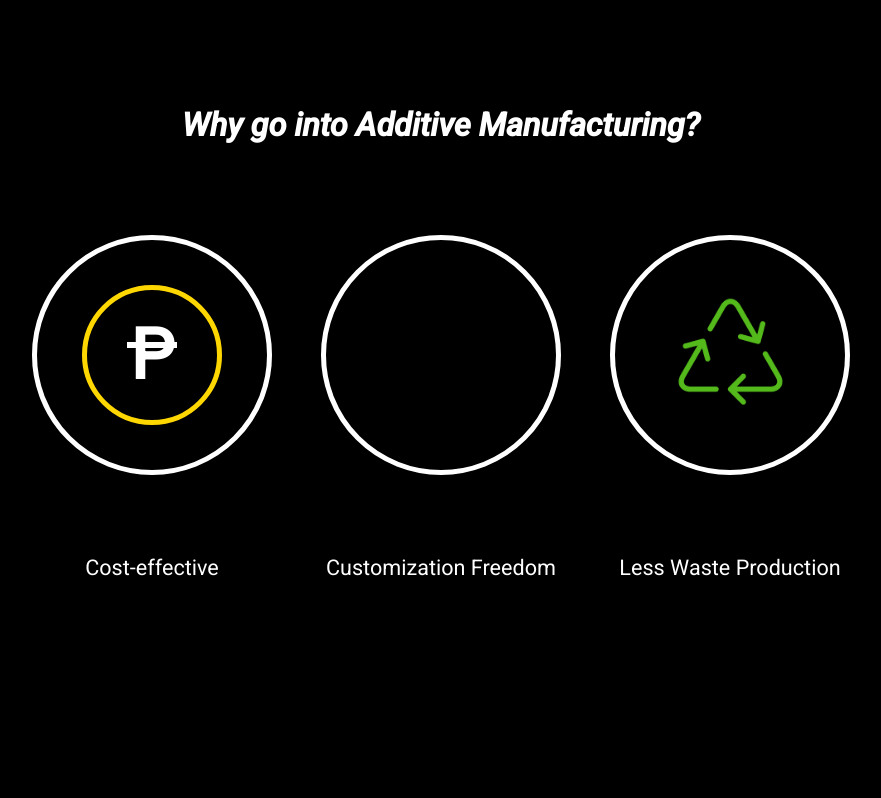
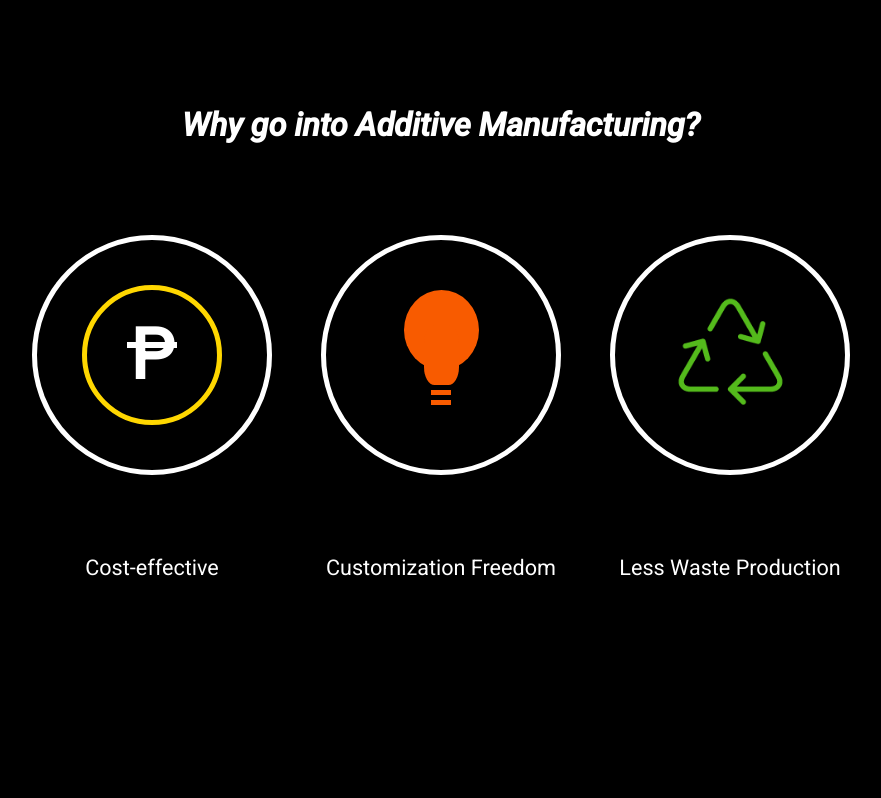
Before and after one commit to angelacoronel/Coronel_LE2-3, a PHP site: page / in a window 1280 px wide. Shown: the part 876-1674 px from the top of the page, without its empty margins (199-1080 px from the left). Run offline with PHP 8.4, Linux system fonts and the light colour scheme.

Commit message:
Update index.php

```diff
--- a/index.php
+++ b/index.php
@@ -79,6 +79,10 @@
                     <div class="r2">
                         <div class="icon">
                             <div class="r2-circle">
+                                <div class="r2-sm-circle"></div>
+                                <div class="r2-sm-circle2"></div>
+                                <div class="r2-square"></div>
+                                <div class="r2-square2"></div>
                             </div>
                         </div>
                         <div class="title">
```
